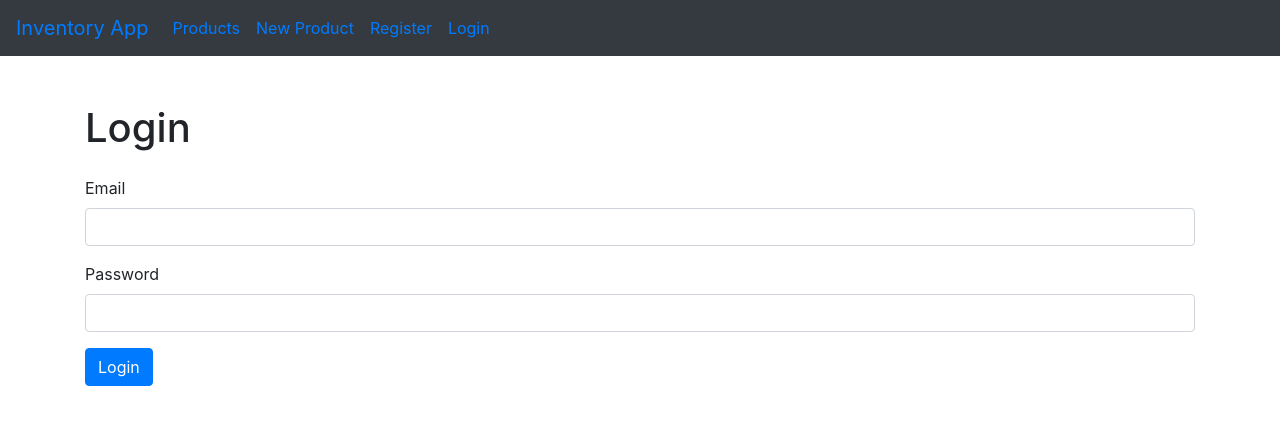
After one commit to sanjeetsk/inventory-managment, a Node server app: page /login in a window 1280 px wide. The commit adds this page. Shown: the top 425 px of the page. Run offline with Node 20, Linux system fonts and the light colour scheme; some libraries are stand-ins or nearby versions.

Commit message:
added login logout session cookie

```diff
--- a/index.js
+++ b/index.js
@@ -4,11 +4,26 @@ import path from 'path';
 import ejsLayouts from 'express-ejs-layouts';
 import validateRequest from './src/middlewares/validation.middleware.js';
 import { uploadFile } from './src/middlewares/file-upload.middleware.js';
+import UserController from './src/controllers/userController.js';
+import session from 'express-session';
+import { auth } from './src/middlewares/auth.middleware.js';
+import cookieParser from 'cookie-parser';
+import { setLastVisit } from './src/middlewares/last-visit.middleware.js';
 
 const server = express();
 
 //parse form data
 server.use(express.urlencoded({ extended: true }));
+
+server.use(cookieParser());
+// server.use(setLastVisit);          //it will set cookie for every request
+
+server.use(session({
+    secret: 'SecretKey',
+    resave: false,
+    saveUninitialized: true,
+    cookie: { secure: false },
+}));
 
 // setup view engine setting
 server.set('view engine', 'ejs');
@@ -18,13 +33,20 @@ server.use(ejsLayouts);
 
 //create an instance of ProductController
 const productController = new ProductController();
+const userController = new UserController();
 
-server.get('/', productController.getProducts);
-server.get('/new', productController.getAddProduct);
-server.get('/update-product/:id', productController.getUpdateProductView);
-server.post('/delete-product/:id', productController.deleteProduct);
-server.post('/', uploadFile.single('imageUrl'), validateRequest, productController.postaddProduct);
-server.post('/update-product', productController.postUpdateProduct);
+server.get('/', setLastVisit, auth, productController.getProducts);
+server.get('/new', auth, productController.getAddProduct);
+server.get('/update-product/:id', auth, productController.getUpdateProductView);
+server.get('/register', userController.getRegister);
+server.get('/login', userController.getLogin);
+server.post('/delete-product/:id', auth, productController.deleteProduct);
+server.post('/', auth, uploadFile.single('imageUrl'), validateRequest, productController.postaddProduct);
+server.post('/update-product', auth, productController.postUpdateProduct);
+server.post('/register', userController.postRegister);
+server.post('/login', userController.postLogin);
+
+server.get('/logout', userController.logout);
 
 server.use(express.static('./src/views'))
 server.use(express.static('public'));
--- a/package.json
+++ b/package.json
@@ -12,9 +12,11 @@
   "author": "",
   "license": "ISC",
   "dependencies": {
+    "cookie-parser": "^1.4.6",
     "ejs": "^3.1.9",
     "express": "^4.18.2",
     "express-ejs-layouts": "^2.5.1",
+    "express-session": "^1.17.3",
     "express-validator": "^7.0.1",
     "multer": "^1.4.5-lts.1",
     "nodemon": "^3.0.2"
--- /dev/null
+++ b/src/controllers/userController.js
@@ -0,0 +1,43 @@
+import ProductModel from "../models/productModel.js";
+import UserModal from "../models/userModel.js";
+
+export default class UserController{
+    getRegister(req, res){
+        res.render('register');
+    }
+
+    getLogin(req, res){
+        res.render('login', {errorMessage:null})
+    }
+
+    postRegister(req, res){
+        const {name, email, password} = req.body;
+        UserModal.add(name, email, password);
+        res.render('login', {errorMessage:null} )
+    }
+
+    postLogin(req, res){
+        const {email, password} = req.body;
+        const user = UserModal.isValidUser(email, password);
+        if(!user){
+            return res.render('login',{
+                errorMessage: 'Invalid Credentials'
+            })
+        }
+        req.session.userEmail = email
+        const products = ProductModel.getAll();
+        return res.render('products', { products, userEmail:req.session.userEmail });
+    }
+
+    logout(req, res) {
+        req.session.destroy((err) => {
+            if (err) {
+                console.log("Error : ", err);
+            }
+            else{
+                res.redirect('/login');
+            }
+        })
+        res.clearCookie('lastVisit');
+    }
+}
--- a/src/views/layout.ejs
+++ b/src/views/layout.ejs
@@ -17,11 +17,23 @@
         <div class="collapse navbar-collapse" id="navbarNav">
             <ul class="navbar-nav">
                 <li class="nav-item active">
-                    <a class="nav-link" href="/">Products</a>
+                    <a class="nav-link active" href="/">Products</a>
                 </li>
                 <li class="nav-item active">
-                    <a class="nav-link" href="/new">New Product</a>
+                    <a class="nav-link active" href="/new">New Product</a>
                 </li>
+                <% if(locals.userEmail){ %>
+                    <li class="nav-item active">
+                        <a class="nav-link active" href="/logout">LogOut</a>
+                    </li>
+                <% }else{ %>
+                    <li class="nav-item active">
+                        <a class="nav-link active" href="/register">Register</a>
+                    </li>
+                    <li class="nav-item active">
+                        <a class="nav-link active" href="/login">Login</a>
+                    </li>
+                <% } %>
             </ul>
         </div>
     </nav>
--- /dev/null
+++ b/src/views/login.ejs
@@ -0,0 +1,20 @@
+<h1 class="mt-5 mb-4">Login</h1>
+
+
+<% if(errorMessage){ %>
+    <div class="alert alert-danger" role="alert">
+        <%= errorMessage %>
+    </div>
+<% } %>
+
+<form action="/login" method="post">
+    <div class="mb-3">
+        <label for="email" class="form-label">Email</label>
+        <input type="email" class="form-control" id="email" name="email">
+    </div>
+    <div class="mb-3">
+        <label for="password" class="form-label">Password</label>
+        <input type="password" class="form-control" name="password" id="password" />
+    </div>
+    <button type="submit" class="btn btn-primary">Login</button>
+</form>
```
Also changed, not shown: src/controllers/productController.js (+7 -6 lines), src/middlewares/auth.middleware.js (added, +8 -0 lines), src/middlewares/last-visit.middleware.js (added, +15 -0 lines), src/models/userModel.js (added, +23 -0 lines), src/views/products.ejs (+7 -0 lines), src/views/register.ejs (added, +17 -0 lines).
